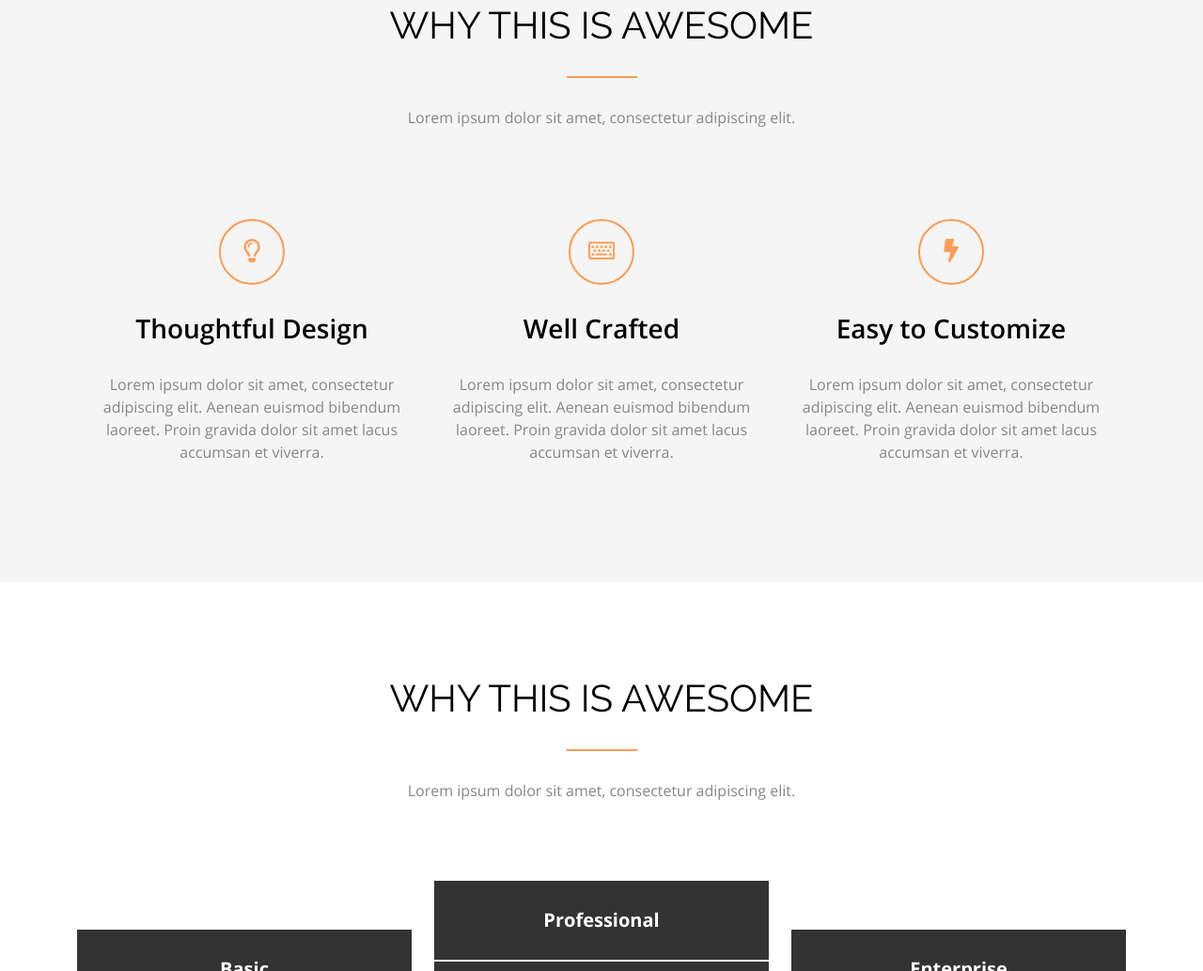
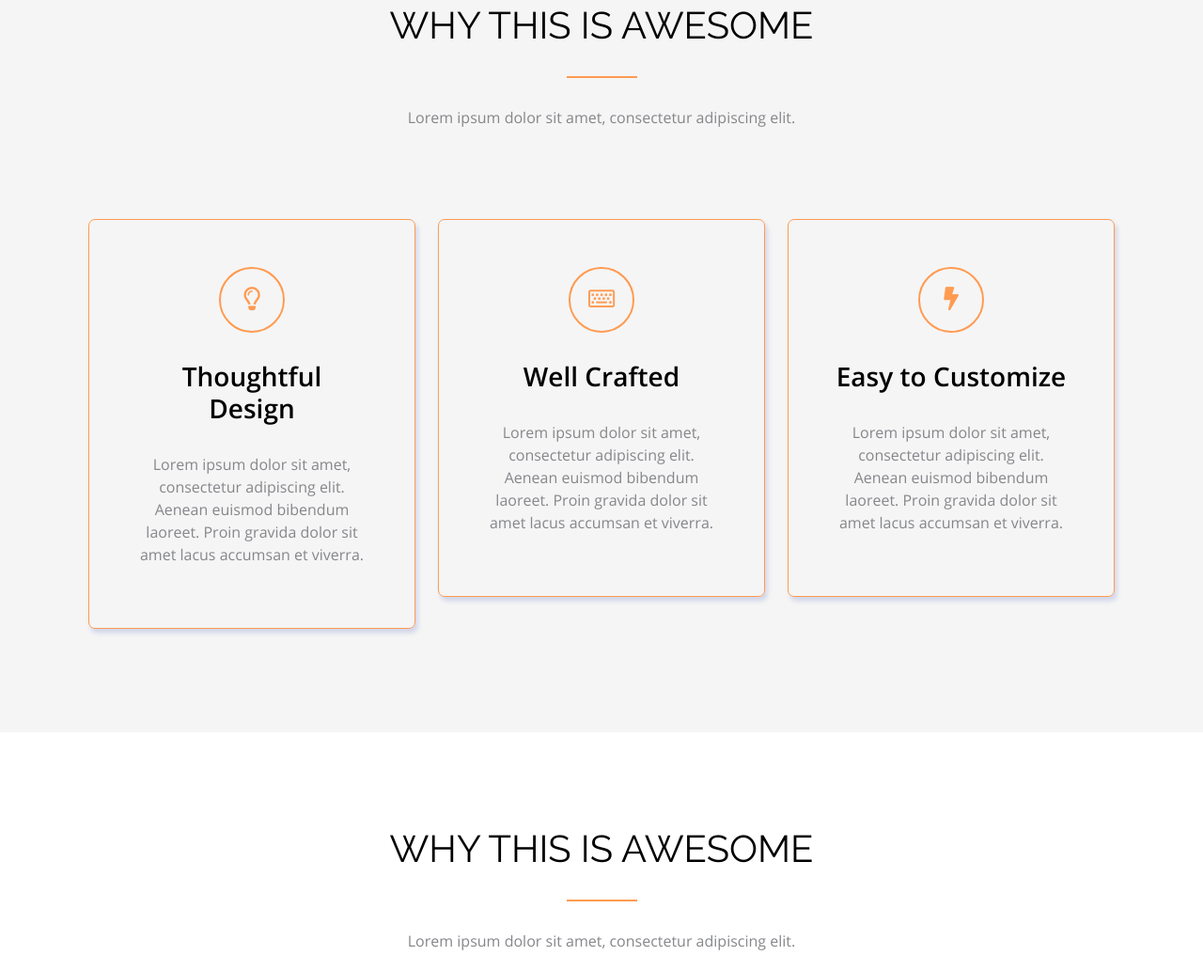
Before and after one commit to salmanahmed646/ssb332_psd-html-axit, a plain HTML site: page index.html in a window 1280 px wide. Shown: the part 2363-3396 px from the top of the page at 94% size. Drawn offline with Linux system fonts and the light colour scheme; a script that the page names is missing.

Commit message:
Update style.css

```diff
--- a/css/style.css
+++ b/css/style.css
@@ -341,6 +341,15 @@ header {
 /*  */
 .whythis_item {
   margin-top: 80px;
+  border: 1px solid #ff9b51;
+  padding: 50px;
+  border-radius: 7px;
+  box-shadow: 2.5px 4.33px 5px 0 rgba(64, 87, 191, 0.2);
+  transition: 0.3s;
+}
+.whythis_item:hover {
+  border-radius: 7px;
+  box-shadow: 2.5px 4.33px 30px 0 rgba(64, 87, 191, 0.3);
 }
 .why_this_icon {
   margin: 0 auto;
```
